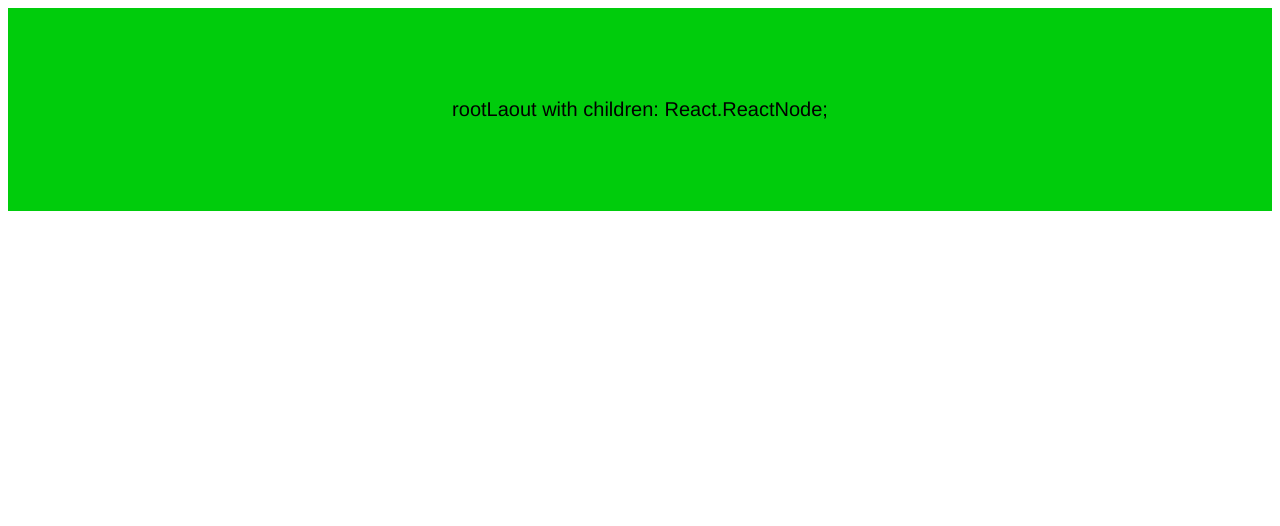
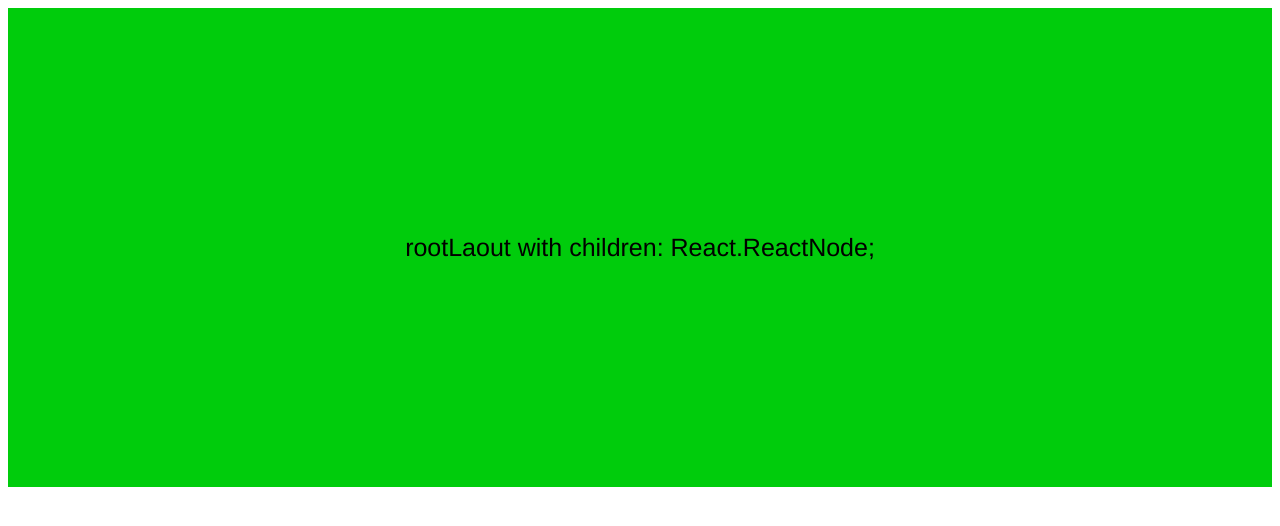
Before and after one commit to TomasLonnblad/tlzzzzzzz, a Next.js app: page / in a window 1280 px wide. Shown: the top 526 px of the page. Built offline with nearby package versions, Linux system fonts and the light colour scheme.

Commit message:
Update styles.module.css

```diff
--- a/styles.module.css
+++ b/styles.module.css
@@ -1,12 +1,12 @@
 .hello {
   font:
-    20px Helvetica,
+    25px Helvetica,
     Arial,
     sans-serif;
   background: #00cc0c;
-  padding: 70px;
+  padding: 200px;
   text-align: center;
-  transition: 70ms ease-in background;
+  transition: 200ms ease-in background;
 }
 .hello:hover {
   background: #000ccc;
```
